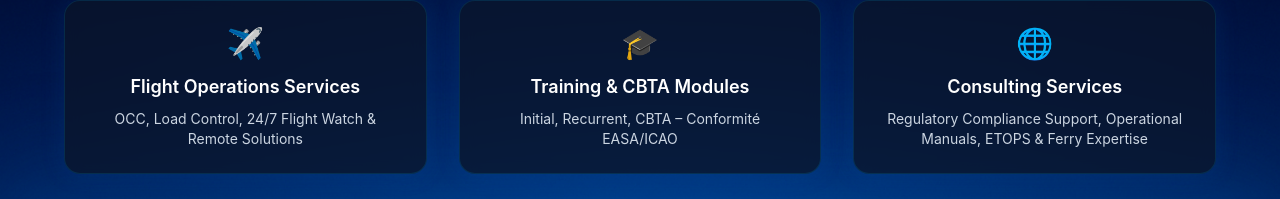
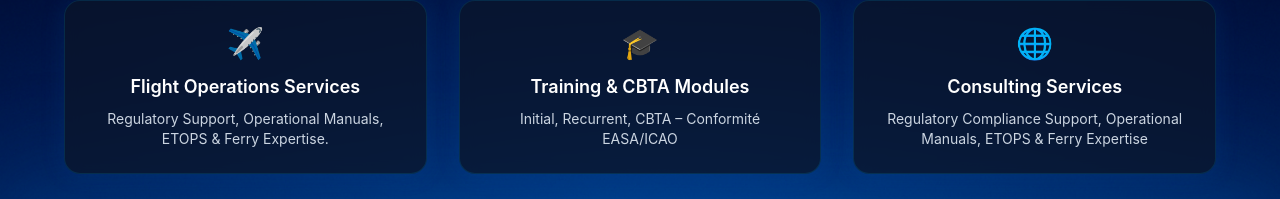
Before and after one commit to Ariitea1/opc-site-operations-pacific-center, a Next.js app: page / in a window 1280 px wide. Shown: the part 470-669 px from the top of the page. Built offline with nearby package versions, Linux system fonts and the light colour scheme.

Commit message:
Update ServicesSection.tsx

```diff
--- a/components/ServicesSection.tsx
+++ b/components/ServicesSection.tsx
@@ -16,7 +16,7 @@ export default function ServicesSection() {
             Flight Operations Services
           </h3>
           <p className="text-slate-300 text-sm">
-            OCC, Load Control, 24/7 Flight Watch      & Remote Solutions
+          Regulatory Support, Operational Manuals, ETOPS & Ferry Expertise.
           </p>
         </div>
       </Link>
```
